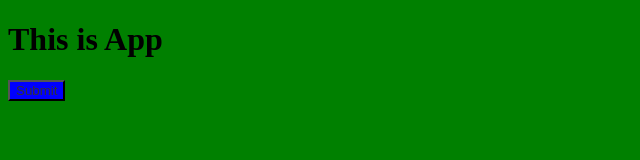
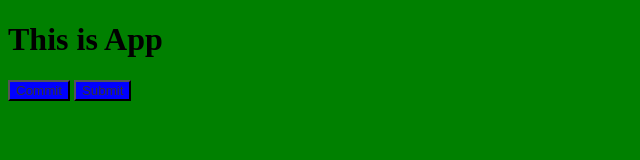
Before and after one commit to DMDung2k3/git-tutorial, a plain HTML site: page index.html in a window 1280 px wide. Shown: the whole page, without its empty margins (0-640 px from the left). Drawn offline with Linux system fonts and the light colour scheme.

Commit message:
update html file new

```diff
--- a/index.html
+++ b/index.html
@@ -10,6 +10,7 @@
   </head>
   <body>
     <h1>This is App</h1>
+    <button>Commit</button>
     <button>Submit</button>
   </body>
 </html>
```
